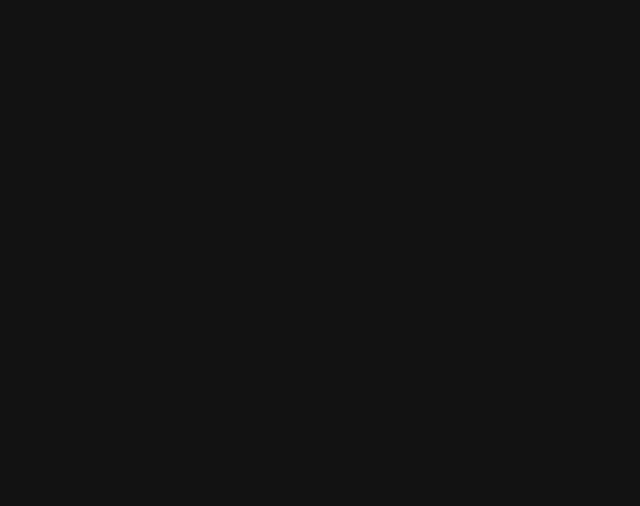
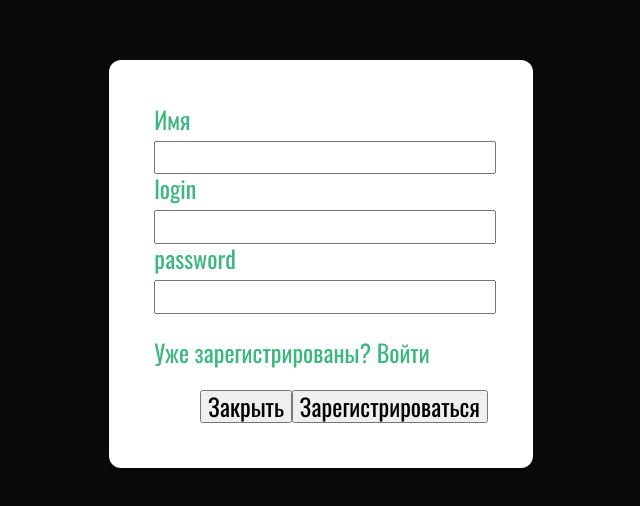
Before and after one commit to dino19981/RSS-project-management-app, a React (Create React App) app: page /registration in a window 1280 px wide. Shown: the part 136-642 px from the top of the page, without its empty margins (319-959 px from the left). Built offline with nearby package versions, Linux system fonts and the light colour scheme.

Commit message:
feat: create registration route

```diff
--- a/package.json
+++ b/package.json
@@ -25,6 +25,7 @@
     "react": "^18.1.0",
     "react-dom": "^18.1.0",
     "react-i18next": "^11.16.7",
+    "react-router-dom": "^6.3.0",
     "react-scripts": "5.0.1",
     "sass": "^1.51.0",
     "typescript": "^4.6.4",
--- a/src/App.tsx
+++ b/src/App.tsx
@@ -1,5 +1,17 @@
+import { BrowserRouter, Route, Routes } from 'react-router-dom';
+import MainLayout from './layouts/MainLayout';
+import Registration from './views/Registration/Registration';
+
 function App() {
-  return <div className="App"></div>;
+  return (
+    <BrowserRouter>
+      <Routes>
+        <Route path="/" element={<MainLayout />}>
+          <Route path="registration" element={<Registration />} />
+        </Route>
+      </Routes>
+    </BrowserRouter>
+  );
 }
 
 export default App;
--- a/src/components/form/Form.tsx
+++ b/src/components/form/Form.tsx
@@ -12,6 +12,7 @@ export default function Form({
   formId,
   onSubmit,
   buttonOptions,
+  formClassName,
 }: formProps) {
   const { handleChange, handleSubmit, values, errors } = useFormik({
     initialValues,
@@ -23,7 +24,7 @@ export default function Form({
   type fieldName = keyof typeof schema;
 
   return (
-    <form onSubmit={handleSubmit} id={formId}>
+    <form onSubmit={handleSubmit} id={formId} className={`form${formClassName || ''}`}>
       {fields.map((field, id) => (
         <Input
           key={id}
--- a/src/components/input/Input.tsx
+++ b/src/components/input/Input.tsx
@@ -14,7 +14,7 @@ export default function Input({
   value,
 }: inputProps) {
   return (
-    <label className={labelClass}>
+    <label className={`label${labelClass || ''}`}>
       {labelText || ''}
       <input
         onChange={onChange}
@@ -22,7 +22,7 @@ export default function Input({
         name={name}
         placeholder={placeholder}
         defaultChecked={checked}
-        className={inputClass}
+        className={`input${inputClass || ''}`}
         type={type || 'text'}
       />
       {isHaveError && <div className="input__error">{errorMessage}</div>}
--- /dev/null
+++ b/src/layouts/MainLayout.tsx
@@ -0,0 +1,12 @@
+import React from 'react';
+import { Outlet } from 'react-router-dom';
+
+export default function MainLayout() {
+  return (
+    <>
+      <header></header>
+      <Outlet />
+      <footer></footer>
+    </>
+  );
+}
--- a/src/models/modal.ts
+++ b/src/models/modal.ts
@@ -4,5 +4,5 @@ export interface modalProps {
   formId?: string;
   children: React.ReactNode;
   submitBtnName?: string;
-  handleCloseModal: () => void;
+  handleCloseModal?: () => void;
 }
--- /dev/null
+++ b/src/models/schemas.ts
@@ -0,0 +1,5 @@
+export interface registrationSchemaType {
+  name: string;
+  login: string;
+  password: string;
+}
--- /dev/null
+++ b/src/schemas/registration.ts
@@ -0,0 +1,10 @@
+import * as yup from 'yup';
+
+export const registrationSchema = yup
+  .object()
+  .shape({
+    name: yup.string().required().max(15),
+    login: yup.string().required().matches(/^\S+$/),
+    password: yup.string().required().min(5),
+  })
+  .required();
--- /dev/null
+++ b/src/styles/sass/components/_input.scss
@@ -0,0 +1,8 @@
+.label {
+  display: block;
+}
+
+.input {
+  width: 100%;
+  margin-top: 0.5rem;
+}
--- a/src/styles/sass/main.scss
+++ b/src/styles/sass/main.scss
@@ -9,3 +9,4 @@
 @import 'layout/_main';
 
 // components
+@import 'components/input';
--- /dev/null
+++ b/src/views/Registration/Registration.tsx
@@ -0,0 +1,36 @@
+import React from 'react';
+import Form from '../../components/form/Form';
+import Modal from '../../components/modal/Modal';
+import { registrationSchemaType } from '../../models/schemas';
+import { registrationSchema } from '../../schemas/registration';
+
+export default function Registration() {
+  function onSubmit(value: registrationSchemaType) {
+    console.log(value);
+  }
+
+  const formOptions = {
+    schema: registrationSchema,
+    initialValues: {
+      name: '',
+      login: '',
+      password: '',
+    },
+    fields: [
+      { name: 'name', labelText: 'Имя' },
+      { name: 'login', labelText: 'login' },
+      { name: 'password', labelText: 'password', type: 'password' },
+    ],
+    formId: 'registration',
+    onSubmit,
+  };
+
+  return (
+    <Modal formId="registration" submitBtnName="Зарегистрироваться">
+      <Form {...formOptions}></Form>
+      <p>
+        Уже зарегистрированы? <span>Войти</span>
+      </p>
+    </Modal>
+  );
+}
```
Also changed, not shown: src/models/form.ts (+12 -8 lines), 1 other file (tests, documents, lock files or other folders).
